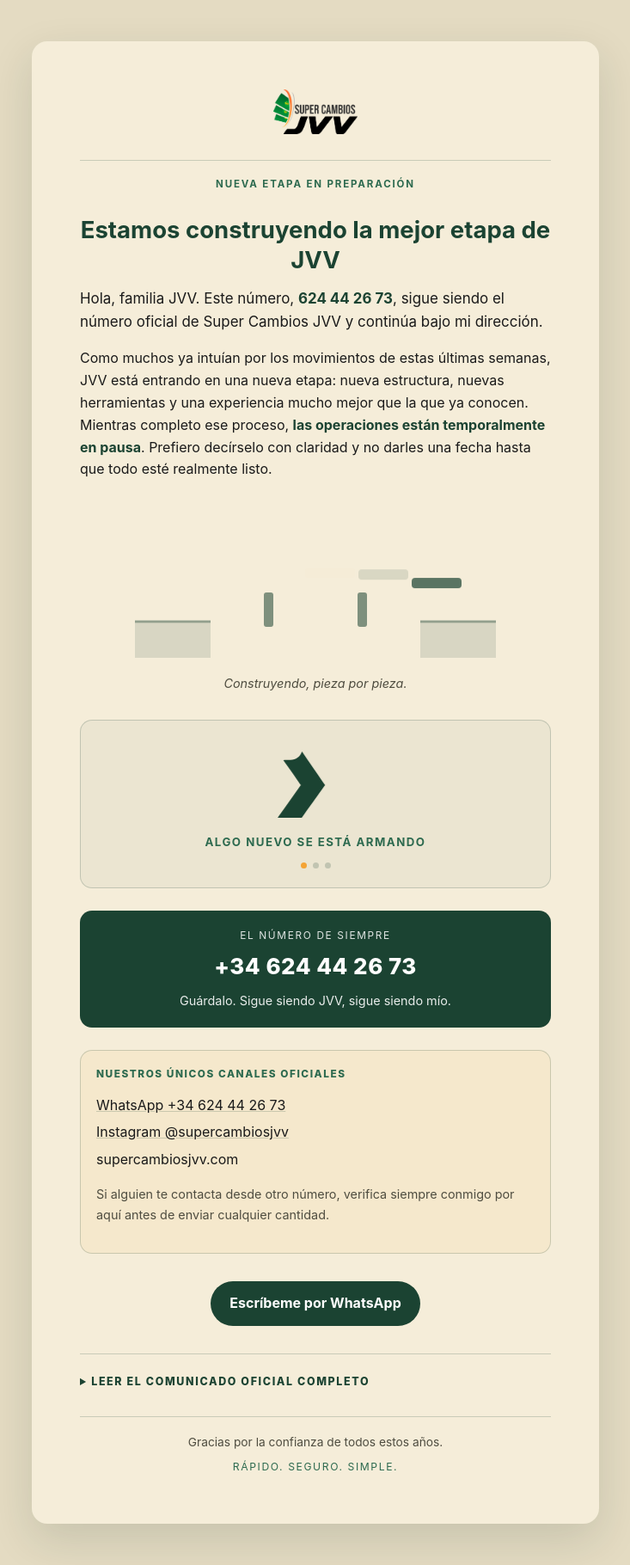
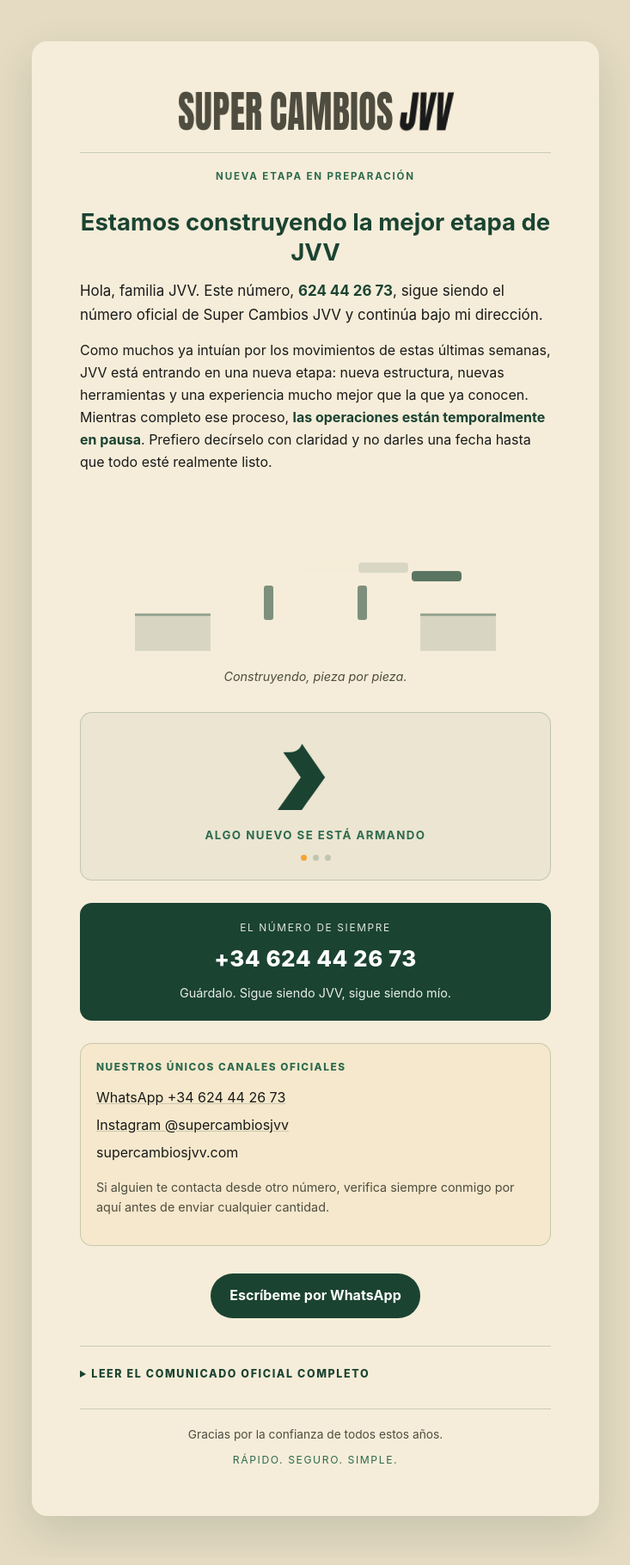
Before and after one commit to greennell96/supercambiosjvvphp, a PHP site: page /transicion.php in a window 1280 px wide. Shown: the whole page at 86% size, without its empty margins (273-1006 px from the left). After the commit the page ends 1786 px from the top, so only its background shows below. Run offline with PHP 8.4, Linux system fonts and the light colour scheme.

Commit message:
feat: loop the live typographic wordmark

```diff
--- a/transicion.php
+++ b/transicion.php
@@ -67,6 +67,7 @@ $META = $RECUPERADO
     --green-mid:#2D6A4F;
     --accent:#f4a435;
     --rule:rgba(27,67,50,.20);
+    --wordmark-cycle:8s;
   }
   /* The cream sheet stays light in any viewer theme so the dark wordmark always reads;
      only the surrounding page darkens. */
@@ -92,7 +93,56 @@ $META = $RECUPERADO
 
   /* ── letterhead ── */
   .head{text-align:center}
-  .head img{height:52px;width:auto;max-width:100%}
+  .wordmark{
+    display:flex;justify-content:center;overflow:visible;
+    color:var(--ink-soft);font-family:Impact,Haettenschweiler,"Arial Narrow Bold","Arial Narrow",sans-serif;
+    font-size:clamp(1.8rem,9.4vw,3.2rem);font-weight:900;letter-spacing:.01em;
+    line-height:1;text-transform:uppercase;white-space:nowrap;
+  }
+  .wordmark-type{
+    display:inline-flex;align-items:baseline;gap:.2em;
+    transform:scaleX(.82);transform-origin:center;
+  }
+  .wordmark-super{display:inline-flex}
+  .wordmark-super-letter{display:inline-block;will-change:opacity,transform}
+  .wordmark-core{display:inline-flex;align-items:baseline;gap:.2em}
+  .wordmark-jvv{
+    display:inline-block;color:var(--ink);transform:skewX(-9deg);transform-origin:center;
+  }
+
+  /*
+     WORDMARK LOOP — 8 seconds, continuous
+       0.0–2.0  full name rests
+       2.0–2.7  SUPER opens, lifts and fades
+       2.7–4.7  CAMBIOS JVV remains fixed
+       4.7–5.1  SUPER returns cleanly
+       5.1–8.0  full name rests before repeating
+
+     Each letter moves with transform only. SUPER keeps its layout width while hidden,
+     so CAMBIOS JVV never shifts during the cycle.
+  */
+  @media (prefers-reduced-motion:no-preference){
+    .wordmark-super-letter{
+      animation:wordmarkSuperLoop var(--wordmark-cycle) infinite;
+    }
+  }
+  @keyframes wordmarkSuperLoop{
+    0%{opacity:1;transform:translate3d(0,0,0)}
+    25%{
+      opacity:1;transform:translate3d(0,0,0);
+      animation-timing-function:cubic-bezier(.4,0,.2,1);
+    }
+    28.75%{
+      opacity:1;transform:translate3d(var(--spread),0,0);
+      animation-timing-function:cubic-bezier(.4,0,1,1);
+    }
+    33.75%{opacity:0;transform:translate3d(var(--spread),-.24em,0)}
+    58.75%{
+      opacity:0;transform:translate3d(var(--spread),-.24em,0);
+      animation-timing-function:cubic-bezier(0,0,.2,1);
+    }
+    63.75%,100%{opacity:1;transform:translate3d(0,0,0)}
+  }
   .head hr{border:0;border-top:1.5px solid var(--rule);margin:22px 0 18px}
   .eyebrow{
     font-size:.72rem;letter-spacing:.16em;text-transform:uppercase;
@@ -220,20 +270,13 @@ $META = $RECUPERADO
     margin-top:8px;font-size:.76rem;letter-spacing:.13em;text-transform:uppercase;color:var(--green-mid);
   }
 
-  /* Reduced motion: drop all translation, but keep an opacity-only staggered loop so
-     the page still reads as "in progress". Fading is not vestibular motion; sliding
-     is. Overriding animation-name only keeps the 7s duration and the --d delays. */
+  /* Reduced motion: keep the current name and the completed bridge fully static. */
   @media (prefers-reduced-motion:reduce){
-    .work .seg{animation-name:buildFade!important;transform:none!important}
+    .wordmark-super-letter{animation:none!important;opacity:1!important;transform:none!important}
+    .work .seg{animation:none!important;opacity:1!important;transform:none!important}
     .work .spark{animation:none!important;opacity:1!important}
     .work .cruce{animation:none!important;opacity:0!important}
     .teaser .frag{animation:none!important;opacity:1!important;transform:none!important}
-  }
-  @keyframes buildFade{
-    0%       {opacity:0}
-    9%       {opacity:1}
-    76%      {opacity:1}
-    88%,100% {opacity:0}
   }
 </style>
 </head>
@@ -241,7 +284,18 @@ $META = $RECUPERADO
 <main class="sheet">
 
   <div class="head">
-    <img src="images/logo-default-280x113.png" alt="Super Cambios JVV">
+    <div class="wordmark" role="img" aria-label="Super Cambios JVV">
+      <span class="wordmark-type" aria-hidden="true">
+        <span class="wordmark-super">
+          <span class="wordmark-super-letter" style="--spread:-.14em">S</span>
+          <span class="wordmark-super-letter" style="--spread:-.07em">U</span>
+          <span class="wordmark-super-letter" style="--spread:0em">P</span>
+          <span class="wordmark-super-letter" style="--spread:.07em">E</span>
+          <span class="wordmark-super-letter" style="--spread:.14em">R</span>
+        </span>
+        <span class="wordmark-core"><span>CAMBIOS</span><span class="wordmark-jvv">JVV</span></span>
+      </span>
+    </div>
     <hr>
     <div class="eyebrow">Nueva etapa en preparación</div>
   </div>
```
